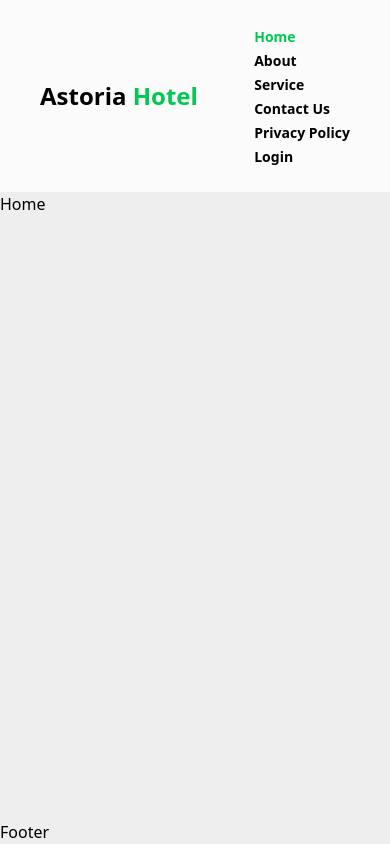
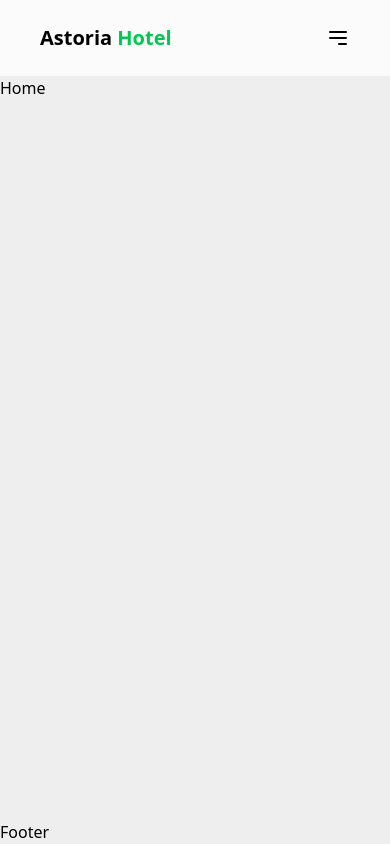
Before and after one commit to devmamunbd/astoria-hotel-client, a React (Vite) app: page / in a window 390 px wide. Built offline with nearby package versions, Linux system fonts and the light colour scheme.

Commit message:
navbar responsive done

```diff
--- a/src/components/Navbar/Navbar.jsx
+++ b/src/components/Navbar/Navbar.jsx
@@ -1,13 +1,20 @@
-import React from 'react'
+import React, { useState } from 'react'
 import { Link, NavLink } from 'react-router'
 
 const Navbar = () => {
+    const [isMenuOpen, setIsMenuOpen] = useState(false);
+    const handleToggle = ()=> {
+        setIsMenuOpen(!isMenuOpen)
+    }
+
+
+
   return (
     <>
     <header className='bg-[#FBFBFB] py-6 border-b-amber-50'>
         <nav className='container mx-auto flex justify-between items-center px-10'>
-            <Link to="/" className='text-2xl text-black font-bold'>Astoria <span className='text-green-500'> Hotel</span></Link>
-            <ul className='sm:flex gap-10 items-center'>
+            <Link to="/" className='text-xl md:text-2xl text-black font-bold'>Astoria <span className='text-green-500'> Hotel</span></Link>
+            <ul className='md:flex hidden gap-5 lg:gap-10 items-center'>
                 <li><NavLink to="/" className={({isActive})=>
                 isActive ? "text-sm font-semibold text-green-500" : "text-sm font-semibold"
                 }>Home</NavLink></li>
@@ -27,7 +34,48 @@ const Navbar = () => {
                 isActive ? "text-sm font-semibold text-green-500" : "text-sm font-semibold"
                 }>Login</NavLink></li>
             </ul>
+
+                <button className='md:hidden block'>
+                    {
+                        isMenuOpen ? (
+                            <svg xmlns="http://www.w3.org/2000/svg" className="h-6 w-6 text-black" fill="none" viewBox="0 0 24 24" stroke="currentColor" onClick={handleToggle}>
+                                <path strokeLinecap="round" strokeLinejoin="round" strokeWidth={2} d="M6 18L18 6M6 6l12 12" />
+                            </svg>
+                        ) : (
+                            <svg xmlns="http://www.w3.org/2000/svg" className="h-6 w-6 text-black" fill="none" viewBox="0 0 24 24" stroke="currentColor" onClick={handleToggle}>
+                                <path strokeLinecap="round" strokeLinejoin="round" strokeWidth={2} d="M4 6h16M4 12h16m-7 6h7" />
+                            </svg>
+                        )
+                    }
+                </button>
         </nav>
+
+                {/* Mobile Menu */}
+                {
+                    isMenuOpen && (
+                        <ul className='fixed top-[75px] left-0 w-full h-auto pb-8 bg-white shadow-sm z-50 space-y-2 px-10'>
+                            <li><NavLink onClick={()=>setIsMenuOpen(false)} to="/" className={({isActive})=>
+                            isActive ? "text-sm font-semibold text-green-500" : "text-sm font-semibold"
+                            }>Home</NavLink></li>
+                            <li><NavLink onClick={()=>setIsMenuOpen(false)} to="/about" className={({isActive})=>
+                            isActive ? "text-sm font-semibold text-green-500" : "text-sm font-semibold"
+                            }>About</NavLink></li>
+                            <li><NavLink onClick={()=>setIsMenuOpen(false)} to="/service" className={({isActive})=>
+                            isActive ? "text-sm font-semibold text-green-500" : "text-sm font-semibold"
+                            }>Service</NavLink></li>
+                            <li><NavLink onClick={()=>setIsMenuOpen(false)} to="/contact" className={({isActive})=>
+                            isActive ? "text-sm font-semibold text-green-500" : "text-sm font-semibold"
+                            }>Contact Us</NavLink></li>
+                            <li><NavLink onClick={()=>setIsMenuOpen(false)} to="/privacy" className={({isActive})=>
+                            isActive ? "text-sm font-semibold text-green-500" : "text-sm font-semibold"
+                            }>Privacy Policy</NavLink></li>
+                            <li><NavLink onClick={()=>setIsMenuOpen(false)} to="/login" className={({isActive})=>
+                            isActive ? "text-sm font-semibold text-green-500" : "text-sm font-semibold"
+                            }>Login</NavLink></li>
+                        </ul>
+                    )
+                }
+
     </header>
 
     </>
```
